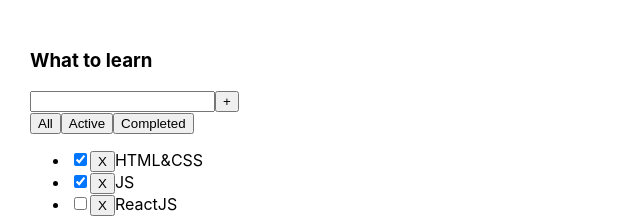
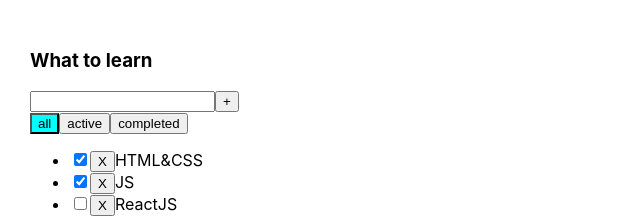
Before and after one commit to SPK80/todolist, a React (Create React App) app: page / in a window 1280 px wide. Shown: the top 218 px of the page, without its empty margins (0-640 px from the left). Built offline with nearby package versions, Linux system fonts and the light colour scheme.

Commit message:
refactor: move Todolist, Task, NewTaskTitle to components feat: add FilterButton

```diff
--- /dev/null
+++ b/src/Components/FilterButton.module.css
@@ -0,0 +1,3 @@
+.active {
+    background-color: cyan;
+}
--- /dev/null
+++ b/src/Components/FilterButton.tsx
@@ -0,0 +1,24 @@
+import React from 'react';
+import s from './FilterButton.module.css'
+
+export type FilterValuesType = 'all' | 'completed' | 'active';
+
+type FilterButtonPropsType = {
+    value: FilterValuesType
+    onToggle: (value: FilterValuesType) => void
+    active: boolean
+}
+
+const FilterButton: React.FC<FilterButtonPropsType> = (props) => {
+    const className = props.active ? s.active : ''
+    return (
+        <button
+            className={className}
+            onClick={() => props.onToggle(props.value)}
+        >
+            {props.children || props.value}
+        </button>
+    );
+};
+
+export default FilterButton;
--- a/src/Todolist.tsx
+++ b/src/Components/Todolist.tsx
@@ -1,7 +1,7 @@
 import React, {useState} from "react";
-import {FilterValuesType} from "./App";
 import {NewTaskTitle} from "./NewTaskTitle";
 import Task, {TaskType} from "./Task";
+import FilterButton, {FilterValuesType} from "./FilterButton";
 
 
 type TodolistPropsType = {
@@ -33,6 +33,8 @@ export const Todolist = (props: TodolistPropsType) => {
         props.addNewTask(newTaskTitle)
     }
 
+    console.log(filter)
+
     return (
         <div>
             <h3>{props.title}</h3>
@@ -40,9 +42,26 @@ export const Todolist = (props: TodolistPropsType) => {
                 onAddNewTask={AddTaskHandler}
             />
             <div>
-                <button onClick={() => changeFilter('all')}>All</button>
-                <button onClick={() => changeFilter('active')}>Active</button>
-                <button onClick={() => changeFilter('completed')}>Completed</button>
+                <FilterButton
+                    value={"all"}
+                    onToggle={changeFilter}
+                    active={filter === "all"}
+                />
+                <FilterButton
+                    value={"active"}
+                    onToggle={changeFilter}
+                    active={filter === "active"}
+
+                />
+                <FilterButton
+                    value={"completed"}
+                    onToggle={changeFilter}
+                    active={filter === "completed"}
+
+                />
+                {/*<button onClick={() => changeFilter('all')}>All</button>*/}
+                {/*<button onClick={() => changeFilter('active')}>Active</button>*/}
+                {/*<button onClick={() => changeFilter('completed')}>Completed</button>*/}
             </div>
             <ul>
                 {tasksForTodoList.map(task => (
```
Also changed, not shown: src/App.tsx (+3 -5 lines), src/Components/NewTaskTitle.tsx (renamed from src/NewTaskTitle.tsx), src/Components/Task.tsx (renamed from src/Task.tsx).
